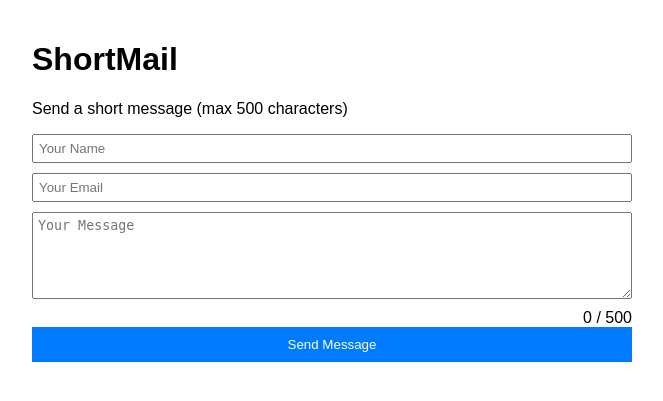
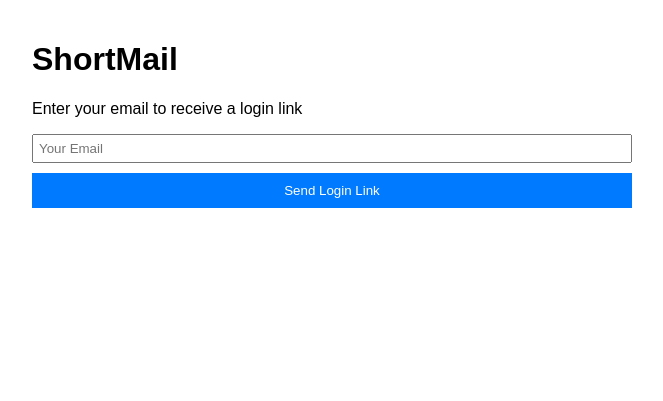
Before and after one commit to nll-ai/shortmail, a FastAPI app: page / in a window 1280 px wide. Shown: the top 401 px of the page, without its empty margins (308-971 px from the left). Run offline with FastAPI, Linux system fonts and the light colour scheme; some libraries are stand-ins or nearby versions.

Commit message:
feat(authentication)🔐: Implement user authentication and session management
- Added user model with email, login token, and token expiry fields.
- Implemented login and logout functionality using session middleware.
- Added endpoints for login, verifying login, and user dashboard access.
- Refactored email sending to use new user-based authentication system.

```diff
--- a/app/main.py
+++ b/app/main.py
@@ -1,19 +1,24 @@
-from fastapi import FastAPI, Request, Form, HTTPException
+from fastapi import FastAPI, Request, Form, HTTPException, Depends
 from fastapi.templating import Jinja2Templates
-from fastapi.responses import HTMLResponse
-from sqlalchemy import create_engine, Column, Integer, String, Text, DateTime
+from fastapi.responses import HTMLResponse, RedirectResponse
+from sqlalchemy import create_engine, Column, Integer, String, Text, DateTime, ForeignKey
 from sqlalchemy.ext.declarative import declarative_base
 from sqlalchemy.orm import sessionmaker
-from datetime import datetime
+from datetime import datetime, timedelta
 import smtplib
 from email.mime.text import MIMEText
 from email.mime.multipart import MIMEMultipart
 import os
 from dotenv import load_dotenv
+import secrets
+from starlette.middleware.sessions import SessionMiddleware
+from sqlalchemy.sql import func
+from sqlalchemy.orm import Session
 
 load_dotenv()
 
 app = FastAPI()
+app.add_middleware(SessionMiddleware, secret_key=os.getenv("SECRET_KEY"))
 templates = Jinja2Templates(directory="app/templates")
 
 # Database setup
@@ -22,14 +27,20 @@ engine = create_engine(SQLALCHEMY_DATABASE_URL)
 SessionLocal = sessionmaker(autocommit=False, autoflush=False, bind=engine)
 Base = declarative_base()
 
-# Message model
+# Models
+class User(Base):
+    __tablename__ = "users"
+    id = Column(Integer, primary_key=True, index=True)
+    email = Column(String, unique=True, index=True)
+    login_token = Column(String, unique=True, index=True)
+    token_expiry = Column(DateTime)
+
 class Message(Base):
     __tablename__ = "messages"
     id = Column(Integer, primary_key=True, index=True)
-    sender_name = Column(String, index=True)
-    sender_email = Column(String, index=True)
     content = Column(Text)
-    created_at = Column(DateTime, default=datetime.utcnow)
+    created_at = Column(DateTime, default=func.now())
+    user_id = Column(Integer, ForeignKey("users.id"))
 
 Base.metadata.create_all(bind=engine)
 
@@ -38,15 +49,12 @@ MAIL_HOST = os.getenv('MAIL_HOST')
 MAIL_PORT = int(os.getenv('MAIL_PORT', 587))
 MAIL_USERNAME = os.getenv('MAIL_USERNAME')
 MAIL_PASSWORD = os.getenv('MAIL_PASSWORD')
-RECIPIENT_EMAIL = "your_email@example.com"  # Replace with your email address
 
-def send_email(sender_name, sender_email, message):
+def send_email(from_email,to_email, subject, body):
     msg = MIMEMultipart()
-    msg['From'] = f"{sender_name} <{sender_email}>"
-    msg['To'] = RECIPIENT_EMAIL
-    msg['Subject'] = f"New ShortMail from {sender_name}"
-
-    body = f"From: {sender_name} <{sender_email}>\n\nMessage:\n{message}"
+    msg['From'] = from_email
+    msg['To'] = to_email
+    msg['Subject'] = subject
     msg.attach(MIMEText(body, 'plain'))
 
     try:
@@ -59,34 +67,90 @@ def send_email(sender_name, sender_email, message):
         print(f"Error sending email: {e}")
         return False
 
+def get_db():
+    db = SessionLocal()
+    try:
+        yield db
+    finally:
+        db.close()
+
+def get_current_user(request: Request, db: Session = Depends(get_db)):
+    user_email = request.session.get("user_email")
+    if user_email:
+        return db.query(User).filter(User.email == user_email).first()
+    return None
+
 @app.get("/", response_class=HTMLResponse)
 async def read_root(request: Request):
     return templates.TemplateResponse("index.html", {"request": request})
 
+@app.post("/login")
+async def login(request: Request, email: str = Form(...), db: Session = Depends(get_db)):
+    user = db.query(User).filter(User.email == email).first()
+    if not user:
+        user = User(email=email)
+        db.add(user)
+        db.commit()
+
+    token = secrets.token_urlsafe(32)
+    user.login_token = token
+    user.token_expiry = datetime.utcnow() + timedelta(hours=1)
+    db.commit()
+
+    login_url = f"{request.base_url}login/{token}"
+    send_email("login@shortmail.com", email, "ShortMail Login Link", f"Click here to log in: {login_url}")
+
+    return templates.TemplateResponse("login_sent.html", {"request": request})
+
+@app.get("/login/{token}")
+async def verify_login(request: Request, token: str, db: Session = Depends(get_db)):
+    user = db.query(User).filter(User.login_token == token, User.token_expiry > datetime.utcnow()).first()
+    if not user:
+        raise HTTPException(status_code=400, detail="Invalid or expired token")
+
+    user.login_token = None
+    user.token_expiry = None
+    db.commit()
+
+    request.session["user_email"] = user.email
+    return RedirectResponse(url="/dashboard")
+
+@app.get("/dashboard", response_class=HTMLResponse)
+async def dashboard(request: Request, current_user: User = Depends(get_current_user)):
+    if not current_user:
+        return RedirectResponse(url="/")
+    return templates.TemplateResponse("dashboard.html", {"request": request, "user": current_user})
+
 @app.post("/send", response_class=HTMLResponse)
 async def send_message(
     request: Request,
-    name: str = Form(...),
-    email: str = Form(...),
-    message: str = Form(...)
+    message: str = Form(...),
+    current_user: User = Depends(get_current_user),
+    db: Session = Depends(get_db)
 ):
+    if not current_user:
+        raise HTTPException(status_code=401, detail="Not authenticated")
+
     if len(message) > 500:
         raise HTTPException(status_code=400, detail="Message exceeds 500 characters")
 
-    db = SessionLocal()
-    new_message = Message(sender_name=name, sender_email=email, content=message)
+    new_message = Message(content=message, user_id=current_user.id)
     db.add(new_message)
     db.commit()
-    db.close()
 
-    # Send email
-    email_sent = send_email(name, email, message)
+    # Send email (you can customize this part)
+    email_sent = send_email(MAIL_USERNAME, f"New ShortMail from {current_user.email}", message)
 
     return templates.TemplateResponse("result.html", {
         "request": request,
         "email_sent": email_sent
     })
 
+@app.get("/logout")
+async def logout(request: Request):
+    request.session.clear()
+    return RedirectResponse(url="/")
+
 if __name__ == "__main__":
     import uvicorn
     uvicorn.run(app, host="0.0.0.0", port=8000)
--- a/app/templates/index.html
+++ b/app/templates/index.html
@@ -4,40 +4,19 @@
     <meta charset="UTF-8">
     <meta name="viewport" content="width=device-width, initial-scale=1.0">
     <title>ShortMail</title>
-    <script src="https://unpkg.com/htmx.org@1.9.10"></script>
     <style>
         body { font-family: Arial, sans-serif; max-width: 600px; margin: 0 auto; padding: 20px; }
         form { display: flex; flex-direction: column; }
-        input, textarea { margin-bottom: 10px; padding: 5px; }
+        input { margin-bottom: 10px; padding: 5px; }
         button { padding: 10px; background-color: #007bff; color: white; border: none; cursor: pointer; }
-        #char-count { text-align: right; }
     </style>
 </head>
 <body>
     <h1>ShortMail</h1>
-    <p>Send a short message (max 500 characters)</p>
-    <form hx-post="/send" hx-target="#result">
-        <input type="text" name="name" placeholder="Your Name" required>
+    <p>Enter your email to receive a login link</p>
+    <form action="/login" method="post">
         <input type="email" name="email" placeholder="Your Email" required>
-        <textarea name="message" id="message" rows="5" placeholder="Your Message" required maxlength="500"></textarea>
-        <div id="char-count">0 / 500</div>
-        <button type="submit">Send Message</button>
+        <button type="submit">Send Login Link</button>
     </form>
-    <div id="result"></div>
-
-    <script>
-        const messageArea = document.getElementById('message');
-        const charCount = document.getElementById('char-count');
-
-        messageArea.addEventListener('input', function() {
-            const remaining = 500 - this.value.length;
-            charCount.textContent = `${this.value.length} / 500`;
-            if (remaining < 0) {
-                charCount.style.color = 'red';
-            } else {
-                charCount.style.color = 'black';
-            }
-        });
-    </script>
 </body>
 </html>
--- a/pyproject.toml
+++ b/pyproject.toml
@@ -1,6 +1,6 @@
 [project]
 authors = [{name = "Eric Ma", email = "ericmajinglong@gmail.com"}]
-dependencies = [ "fastapi>=0.115.0,<0.116", "uvicorn>=0.30.6,<0.31", "sqlalchemy>=2.0.35,<3", "jinja2>=3.1.4,<4", "python-multipart>=0.0.10,<0.0.11"]
+dependencies = [ "fastapi>=0.115.0,<0.116", "uvicorn>=0.30.6,<0.31", "sqlalchemy>=2.0.35,<3", "jinja2>=3.1.4,<4", "python-multipart>=0.0.10,<0.0.11", "itsdangerous>=2.2.0,<3"]
 description = "Add a short description here"
 name = "shortmail"
 requires-python = ">= 3.11"
@@ -22,3 +22,5 @@ app = "uvicorn app.main:app --reload"
 
 [tool.pixi.dependencies]
 python-dotenv = ">=1.0.1,<2"
+starlette = ">=0.38.5,<0.39"
+sqlalchemy = ">=2.0.35,<3"
```
Also changed, not shown: app/templates/login_sent.html (added, +15 -0 lines), 1 other file.
